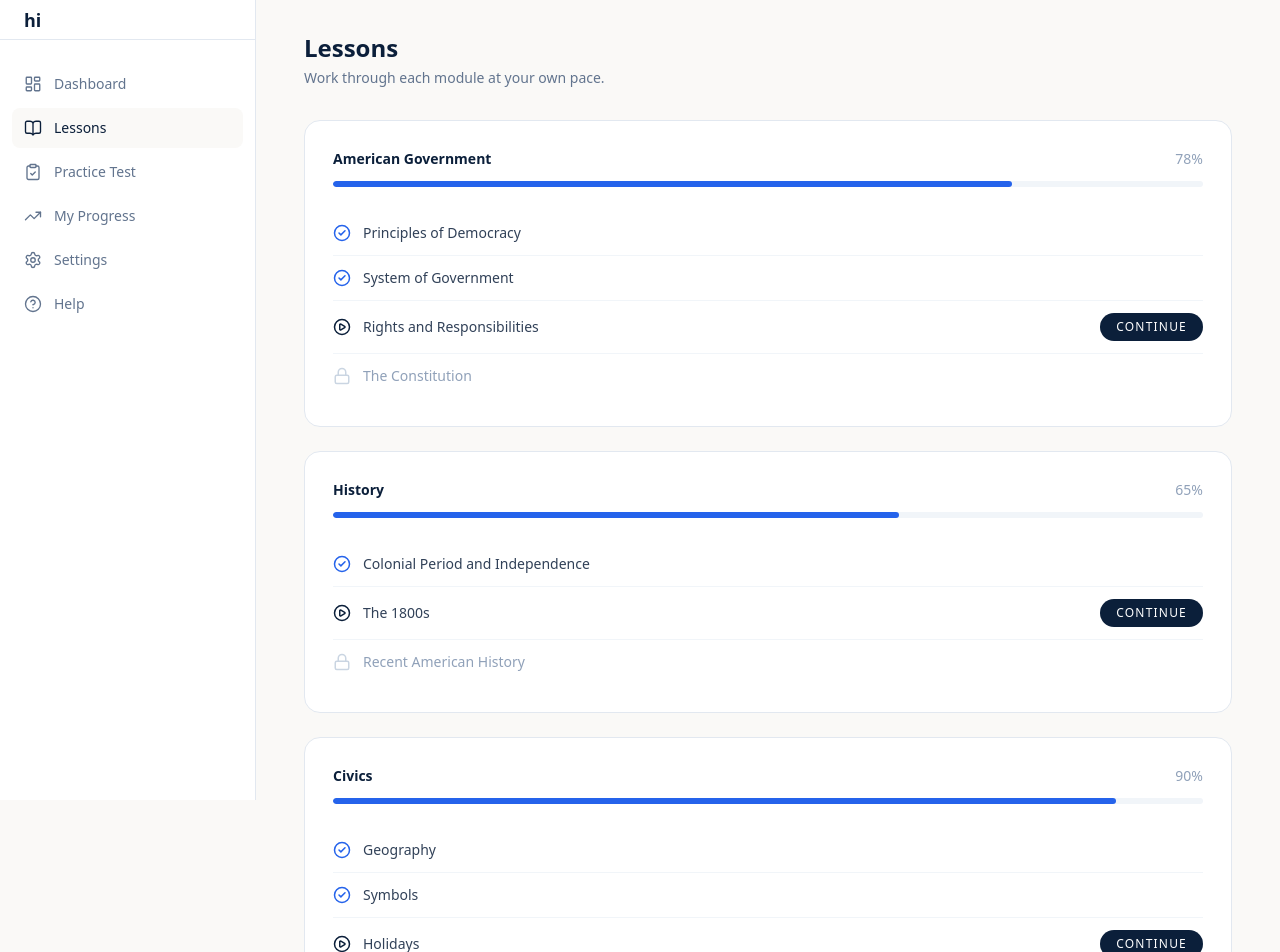
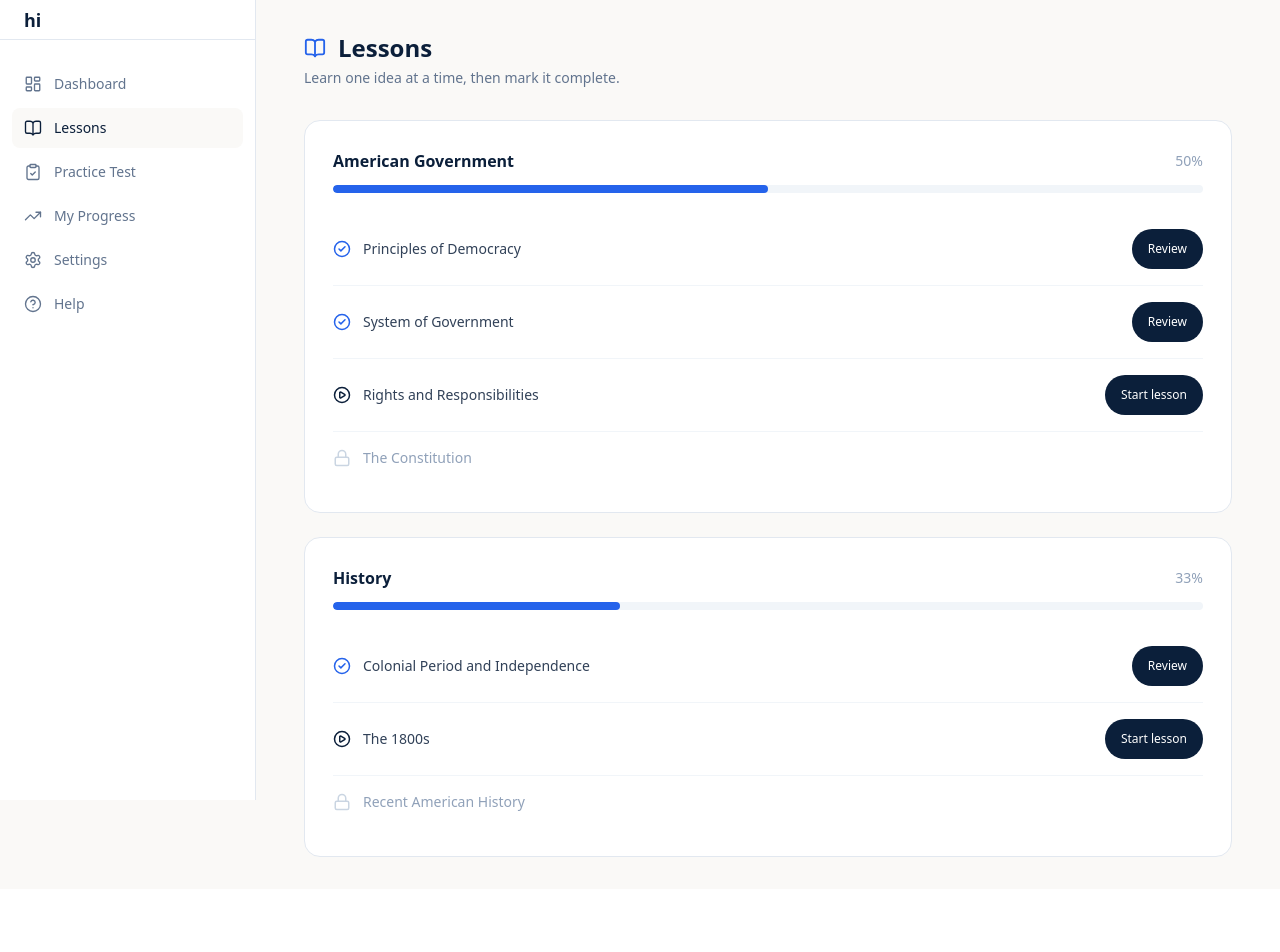
Before and after one commit to aleezazahra/ust, a Next.js app in the folder client/: page /dashboard/lessons in a window 1280 px wide. Shown: the top 952 px of the page. After the commit the page ends 889 px from the top, so only its background shows below. Built offline with nearby package versions, Linux system fonts and the light colour scheme.

Commit message:
created the lessons page

```diff
--- a/client/app/components/dashboard/Lessons.tsx
+++ b/client/app/components/dashboard/Lessons.tsx
@@ -1,139 +1,204 @@
 'use client';
 
-import { CheckCircle2, PlayCircle, Lock } from 'lucide-react';
+import { useState } from 'react';
+import { CheckCircle2, Lock, PlayCircle, ArrowLeft, ArrowRight, BookOpen } from 'lucide-react';
 import Sidebar from './Sidebar';
-
-type LessonStatus = 'completed' | 'inProgress' | 'locked';
 
 type Lesson = {
   title: string;
-  status: LessonStatus;
+  status: 'completed' | 'inProgress' | 'locked';
+  summary: string;
+  points: string[];
 };
 
-type Module = {
-  title: string;
-  progress: number;
-  lessons: Lesson[];
-};
-
-const modules: Module[] = [
+const modules: { title: string; lessons: Lesson[] }[] = [
   {
     title: 'American Government',
-    progress: 78,
     lessons: [
-      { title: 'Principles of Democracy', status: 'completed' },
-      { title: 'System of Government', status: 'completed' },
-      { title: 'Rights and Responsibilities', status: 'inProgress' },
-      { title: 'The Constitution', status: 'locked' },
+      {
+        title: 'Principles of Democracy',
+        status: 'completed',
+        summary: 'Learn how popular sovereignty and representative government shape the United States.',
+        points: [
+          'The Constitution begins with “We the People.”',
+          'Citizens exercise power by voting and participating.',
+        ],
+      },
+      {
+        title: 'System of Government',
+        status: 'completed',
+        summary: 'Understand the three branches and how checks and balances prevent concentrated power.',
+        points: [
+          'Congress makes laws.',
+          'The President enforces laws.',
+          'Courts interpret laws.',
+        ],
+      },
+      {
+        title: 'Rights and Responsibilities',
+        status: 'inProgress',
+        summary: 'Review the rights protected by the Constitution and the responsibilities of citizenship.',
+        points: [
+          'Freedom of speech is protected by the First Amendment.',
+          'Citizens serve on juries and follow the law.',
+        ],
+      },
+      {
+        title: 'The Constitution',
+        status: 'locked',
+        summary: 'A guided look at the document that establishes the U.S. government.',
+        points: [],
+      },
     ],
   },
   {
     title: 'History',
-    progress: 65,
     lessons: [
-      { title: 'Colonial Period and Independence', status: 'completed' },
-      { title: 'The 1800s', status: 'inProgress' },
-      { title: 'Recent American History', status: 'locked' },
+      {
+        title: 'Colonial Period and Independence',
+        status: 'completed',
+        summary: 'Trace the events that led the colonies to declare independence.',
+        points: [
+          'The Declaration of Independence was adopted in 1776.',
+          'The thirteen colonies became the first states.',
         ],
       },
       {
-    title: 'Civics',
-    progress: 90,
-    lessons: [
-      { title: 'Geography', status: 'completed' },
-      { title: 'Symbols', status: 'completed' },
-      { title: 'Holidays', status: 'inProgress' },
+        title: 'The 1800s',
+        status: 'inProgress',
+        summary: 'Build a timeline of the Civil War, Reconstruction, and westward expansion.',
+        points: [
+          'The Civil War was fought over many issues including slavery.',
         ],
       },
       {
-    title: 'Reading and Writing',
-    progress: 55,
-    lessons: [
-      { title: 'Reading Vocabulary', status: 'completed' },
-      { title: 'Writing Vocabulary', status: 'inProgress' },
-      { title: 'Sample Sentences', status: 'locked' },
+        title: 'Recent American History',
+        status: 'locked',
+        summary: 'Study key events from the twentieth century to today.',
+        points: [],
+      },
     ],
   },
 ];
 
-function StatusIcon({ status }: { status: LessonStatus }) {
-  if (status === 'completed') {
-    return <CheckCircle2 size={18} className="text-[var(--color-blue)]" />;
-  }
+export default function Lessons() {
+  const [active, setActive] = useState<Lesson | null>(null);
+  const [done, setDone] = useState(false);
 
-  if (status === 'inProgress') {
-    return <PlayCircle size={18} className="text-[var(--color-navy)]" />;
-  }
-
-  return <Lock size={18} className="text-slate-300" />;
-}
-
-export default function Lessons() {
   return (
     <div className="flex min-h-screen bg-[var(--color-warm-white)]">
       <Sidebar />
+      <main className="min-w-0 flex-1 px-5 py-20 sm:px-8 sm:py-8 lg:px-12">
+        <div className="flex items-center gap-3">
+          <BookOpen className="text-[var(--color-blue)]" size={22} />
+          <h1 className="text-2xl font-semibold text-[var(--color-navy)]">Lessons</h1>
+        </div>
+        <p className="mt-1 text-sm text-slate-500">Learn one idea at a time, then mark it complete.</p>
 
-      <main className="flex-1 px-8 py-8 lg:px-12">
-        <h1 className="text-2xl font-semibold text-[var(--color-navy)]">Lessons</h1>
-        <p className="mt-1 text-sm text-slate-500">
-          Work through each module at your own pace.
+        {active ? (
+          <section className="mt-8 max-w-3xl rounded-2xl border border-slate-200 bg-white p-6 sm:p-8">
+            <button
+              type="button"
+              onClick={() => setActive(null)}
+              className="flex min-h-11 items-center gap-2 text-sm font-medium text-slate-500"
+            >
+              <ArrowLeft size={16} /> All lessons
+            </button>
+
+            <p className="mt-8 text-xs font-semibold uppercase tracking-[0.16em] text-[var(--color-blue)]">
+              Guided lesson
             </p>
+            <h2 className="mt-2 text-3xl font-semibold text-[var(--color-navy)]">{active.title}</h2>
+            <p className="mt-4 text-base leading-7 text-slate-600">{active.summary}</p>
 
-        <div className="mt-8 space-y-6">
-          {modules.map((module) => (
-            <div
-              key={module.title}
-              className="rounded-2xl border border-slate-200 bg-white p-7"
-            >
-              <div className="flex items-center justify-between">
-                <p className="text-sm font-semibold text-[var(--color-navy)]">
-                  {module.title}
-                </p>
-                <p className="text-sm font-medium text-slate-400">
-                  {module.progress}%
-                </p>
+            <div className="mt-7 rounded-xl bg-[var(--color-warm-white)] p-5">
+              <h3 className="font-semibold text-[var(--color-navy)]">Key ideas</h3>
+              <ul className="mt-3 space-y-3">
+                {active.points.map((point) => (
+                  <li key={point} className="flex gap-3 text-sm leading-6 text-slate-600">
+                    <CheckCircle2 className="mt-1 shrink-0 text-[var(--color-blue)]" size={16} />
+                    {point}
+                  </li>
+                ))}
+              </ul>
             </div>
 
-              <div className="mt-3 h-1.5 overflow-hidden rounded-full bg-slate-100">
-                <div
-                  className="h-full rounded-full bg-[var(--color-blue)]"
-                  style={{ width: `${module.progress}%` }}
-                />
+            <div className="mt-8 flex flex-wrap items-center gap-3">
+              <button
+                type="button"
+                onClick={() => setDone(true)}
+                className="inline-flex min-h-11 items-center gap-2 rounded-full bg-[var(--color-navy)] px-5 text-sm font-medium text-white"
+              >
+                {done ? 'Completed' : 'Mark lesson complete'} <CheckCircle2 size={16} />
+              </button>
+              <button
+                type="button"
+                onClick={() => setActive(null)}
+                className="inline-flex min-h-11 items-center gap-2 rounded-full border border-slate-200 px-5 text-sm font-medium text-[var(--color-navy)]"
+              >
+                Next lesson <ArrowRight size={16} />
+              </button>
             </div>
 
-              <div className="mt-6 divide-y divide-slate-100">
+            {done && (
+              <p className="mt-4 text-sm text-emerald-700" role="status">
+                Nice work — your progress has been updated for this session.
+              </p>
+            )}
+          </section>
+        ) : (
+          <div className="mt-8 space-y-6">
+            {modules.map((module) => {
+              const progress = Math.round(
+                (module.lessons.filter((l) => l.status === 'completed').length / module.lessons.length) * 100
+              );
+
+              return (
+                <section key={module.title} className="rounded-2xl border border-slate-200 bg-white p-6 sm:p-7">
+                  <div className="flex items-center justify-between">
+                    <h2 className="font-semibold text-[var(--color-navy)]">{module.title}</h2>
+                    <span className="text-sm text-slate-400">{progress}%</span>
+                  </div>
+
+                  <div className="mt-3 h-2 overflow-hidden rounded-full bg-slate-100">
+                    <div className="h-full rounded-full bg-[var(--color-blue)]" style={{ width: `${progress}%` }} />
+                  </div>
+
+                  <div className="mt-5 divide-y divide-slate-100">
                     {module.lessons.map((lesson) => (
-                  <div
-                    key={lesson.title}
-                    className="flex items-center justify-between py-3"
-                  >
+                      <div key={lesson.title} className="flex flex-wrap items-center justify-between gap-3 py-4">
                         <div className="flex items-center gap-3">
-                      <StatusIcon status={lesson.status} />
-                      <span
-                        className={`text-sm ${
-                          lesson.status === 'locked'
-                            ? 'text-slate-400'
-                            : 'text-slate-700'
-                        }`}
-                      >
+                          {lesson.status === 'completed' ? (
+                            <CheckCircle2 size={18} className="text-[var(--color-blue)]" />
+                          ) : lesson.status === 'inProgress' ? (
+                            <PlayCircle size={18} className="text-[var(--color-navy)]" />
+                          ) : (
+                            <Lock size={18} className="text-slate-300" />
+                          )}
+                          <span className={lesson.status === 'locked' ? 'text-sm text-slate-400' : 'text-sm text-slate-700'}>
                             {lesson.title}
                           </span>
                         </div>
-
-                    {lesson.status === 'inProgress' && (
+                        {lesson.status !== 'locked' && (
                           <button
                             type="button"
-                        className="rounded-full bg-[var(--color-navy)] px-4 py-1.5 text-xs font-medium uppercase tracking-[0.1em] text-white transition-colors hover:bg-[var(--color-blue)]"
+                            onClick={() => {
+                              setActive(lesson);
+                              setDone(lesson.status === 'completed');
+                            }}
+                            className="min-h-10 rounded-full bg-[var(--color-navy)] px-4 text-xs font-medium text-white"
                           >
-                        Continue
+                            {lesson.status === 'completed' ? 'Review' : 'Start lesson'}
                           </button>
                         )}
                       </div>
                     ))}
                   </div>
+                </section>
+              );
+            })}
           </div>
-          ))}
-        </div>
+        )}
       </main>
     </div>
   );
```
Also changed, not shown: client/app/components/landing/Features.tsx (line endings or trailing spaces), 1 other file (tests, documents, lock files or other folders). Lines whose indentation alone changed are shown as unchanged.
